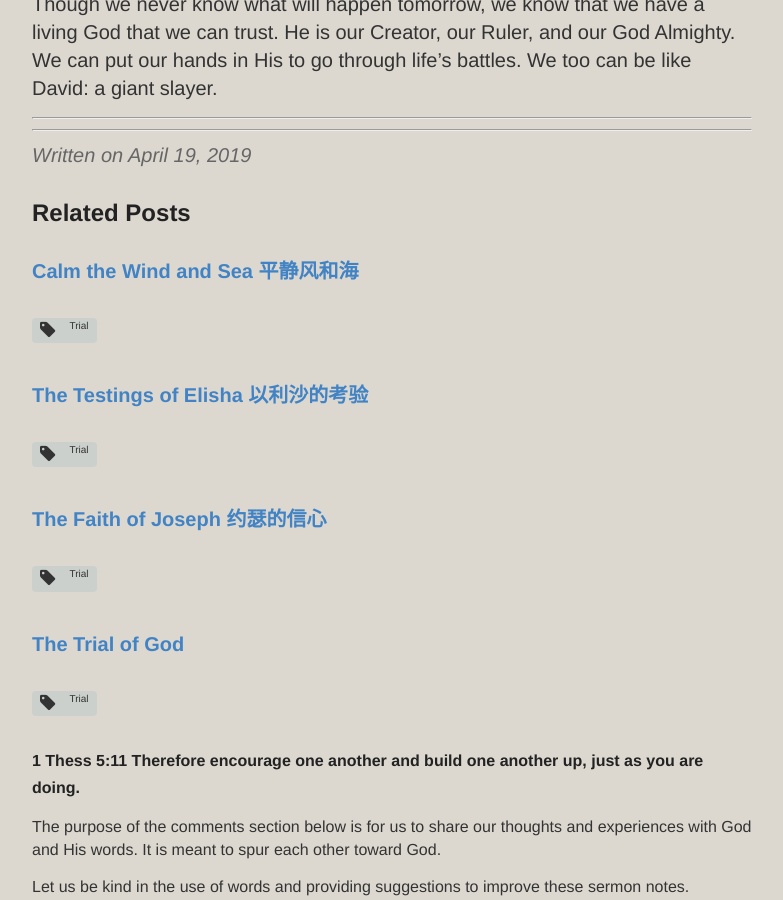
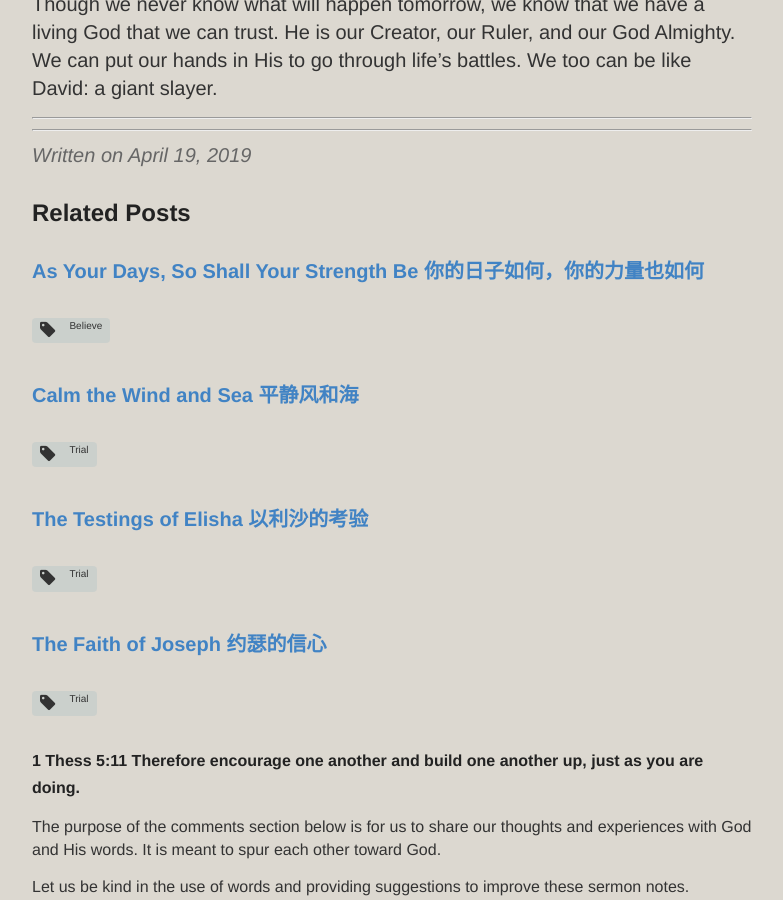
Before and after one commit to catchupTJC/catchuptjc.github.io, a Jekyll site: the page built from _posts/2019-04-19-FacingLifesGiants.md, in a window 1280 px wide and 900 px high, scrolled down 6197 px. Shown: the whole window, without its empty margins (248-1031 px from the left). Built offline with Jekyll 4.4.1, drawn with Linux system fonts in a browser that asks for light colours; nearby versions of some CDN libraries; comment, search, counter and statistics services are not loaded.

Commit message:
Update 2019-04-24-AsYourDaysSoShallYourStrengthBe.md

```diff
--- a/_posts/2019-04-24-AsYourDaysSoShallYourStrengthBe.md
+++ b/_posts/2019-04-24-AsYourDaysSoShallYourStrengthBe.md
@@ -1,8 +1,8 @@
 ---
 layout: post
 title: As Your Days, So Shall Your Strength Be 你的日子如何，你的力量也如何
-category: Sermon(SG)2019
-tags: [Trust God]
+category: sermon(SG)2019
+tags: [believe]
 hymns: [382,351]
 ---
 
```
